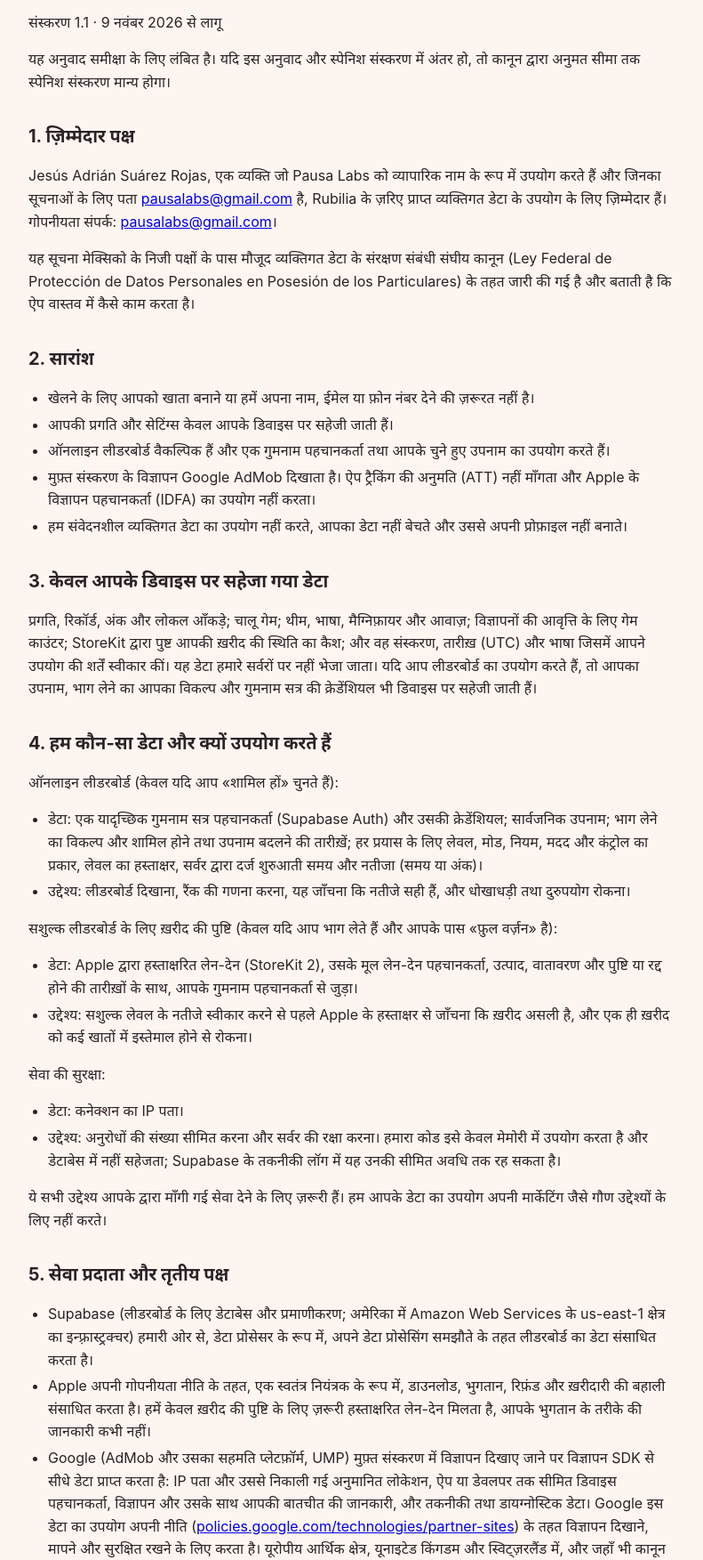
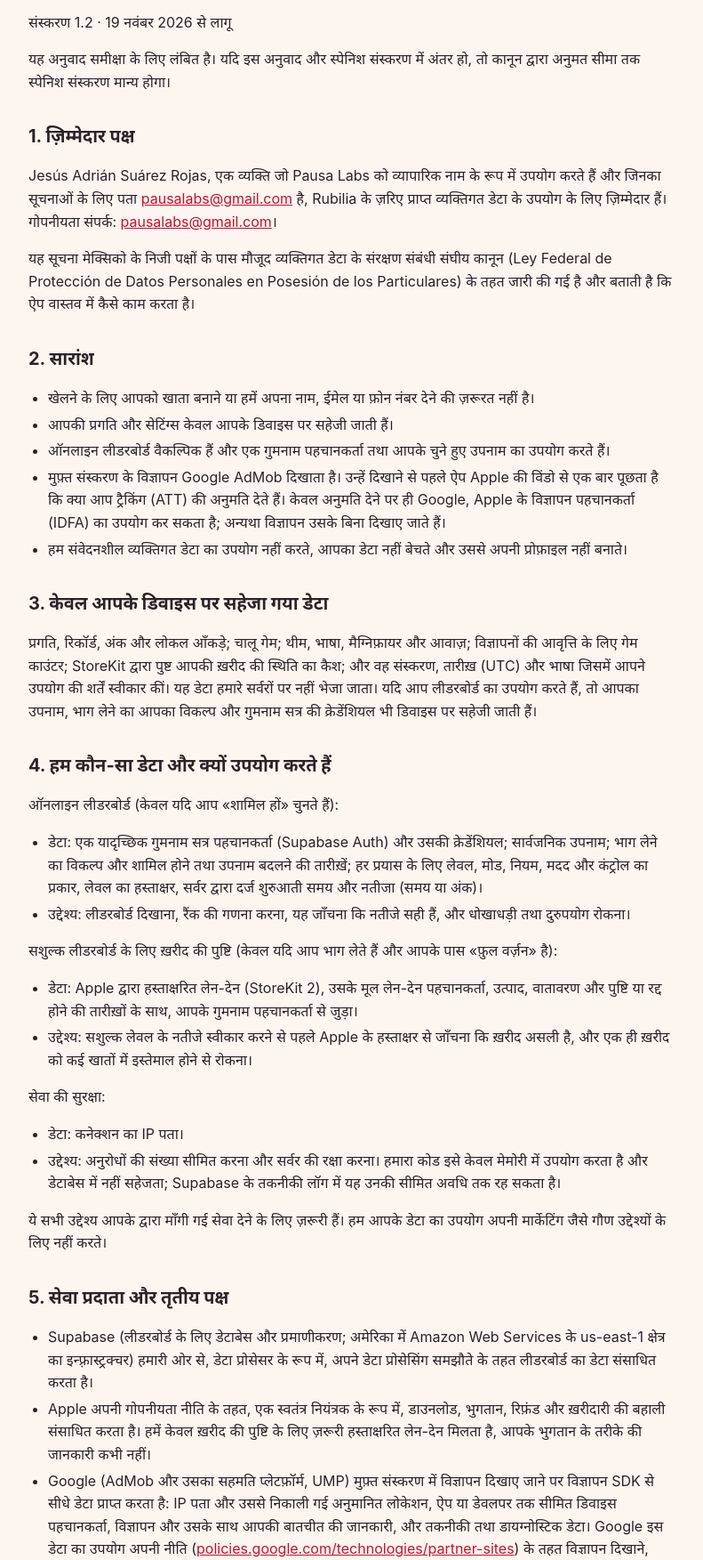
Before and after one commit to PausaLabs/PausaLabs.github.io, a plain HTML site: page rubilia/hi/privacidad.html in a window 1280 px wide. Shown: the part 156-1909 px from the top of the page at 89% size, without its empty margins (244-1035 px from the left). Drawn offline with Linux system fonts and the light colour scheme.

Commit message:
Rubilia: aviso de privacidad hi (ATT)

```diff
--- a/rubilia/hi/privacidad.html
+++ b/rubilia/hi/privacidad.html
@@ -8,6 +8,7 @@ body{margin:0;background:var(--fondo);color:var(--tinta);font:16px/1.6 -apple-sy
 main{max-width:760px;margin:0 auto;padding:24px 16px 64px}
 header{display:flex;flex-wrap:wrap;gap:8px 16px;align-items:center;justify-content:space-between;margin-bottom:24px}
 .marca{font-weight:800;font-size:20px;color:var(--tinta);text-decoration:none}
+a{color:var(--acento)}
 nav a,.idiomas a{color:var(--acento);text-decoration:none;font-weight:600}
 nav{display:flex;flex-wrap:wrap;gap:12px}
 h1{font-size:28px;line-height:1.25;margin:8px 0 4px}h2{font-size:20px;margin:32px 0 8px}
@@ -18,11 +19,12 @@ ul{padding-left:22px}li{margin:4px 0}
 select{font:inherit;padding:6px 8px;border-radius:8px;border:1px solid var(--borde);background:var(--panel);color:var(--tinta)}
 footer{margin-top:48px;color:var(--suave);font-size:14px}
 a:focus-visible,select:focus-visible{outline:3px solid var(--acento);outline-offset:2px}
+.descargar{display:inline-block;margin:12px 0 4px;padding:12px 20px;border-radius:14px;background:var(--acento);color:#fff!important;font-weight:800;text-decoration:none}
 </style></head><body><main>
 <header><a class="marca" href="../../index.html">Rubilia · Pausa Labs</a><label><span class="meta">भाषा </span><select onchange="location.href=this.value" aria-label="भाषा"><option value="../../es/privacidad.html">Español</option><option value="../../en/privacidad.html">English</option><option value="../../fr/privacidad.html">Français</option><option value="../../de/privacidad.html">Deutsch</option><option value="../../it/privacidad.html">Italiano</option><option value="../../pt_BR/privacidad.html">Português (Brasil)</option><option value="../../pt_PT/privacidad.html">Português (Portugal)</option><option value="../../nl/privacidad.html">Nederlands</option><option value="../../pl/privacidad.html">Polski</option><option value="../../ru/privacidad.html">Русский</option><option value="../../uk/privacidad.html">Українська</option><option value="../../tr/privacidad.html">Türkçe</option><option value="../../ja/privacidad.html">日本語</option><option value="../../ko/privacidad.html">한국어</option><option value="../../zh_CN/privacidad.html">简体中文</option><option value="../../zh_TW/privacidad.html">繁體中文</option><option value="../../hi/privacidad.html" selected>हिन्दी</option></select></label></header>
 <nav aria-label="Rubilia"><a href="privacidad.html">गोपनीयता सूचना</a><a href="terminos.html">उपयोग की शर्तें</a><a href="soporte.html">सहायता</a></nav>
 <h1>Rubilia गोपनीयता सूचना</h1>
-<p>संस्करण 1.1 · 9 नवंबर 2026 से लागू</p>
+<p>संस्करण 1.2 · 19 नवंबर 2026 से लागू</p>
 <p>यह अनुवाद समीक्षा के लिए लंबित है। यदि इस अनुवाद और स्पेनिश संस्करण में अंतर हो, तो कानून द्वारा अनुमत सीमा तक स्पेनिश संस्करण मान्य होगा।</p>
 <h2>1. ज़िम्मेदार पक्ष</h2>
 <p>Jesús Adrián Suárez Rojas, एक व्यक्ति जो Pausa Labs को व्यापारिक नाम के रूप में उपयोग करते हैं और जिनका सूचनाओं के लिए पता <a href="mailto:pausalabs@gmail.com">pausalabs@gmail.com</a> है, Rubilia के ज़रिए प्राप्त व्यक्तिगत डेटा के उपयोग के लिए ज़िम्मेदार हैं। गोपनीयता संपर्क: <a href="mailto:pausalabs@gmail.com">pausalabs@gmail.com</a>।</p>
@@ -32,7 +34,7 @@ a:focus-visible,select:focus-visible{outline:3px solid var(--acento);outline-off
 <li>खेलने के लिए आपको खाता बनाने या हमें अपना नाम, ईमेल या फ़ोन नंबर देने की ज़रूरत नहीं है।</li>
 <li>आपकी प्रगति और सेटिंग्स केवल आपके डिवाइस पर सहेजी जाती हैं।</li>
 <li>ऑनलाइन लीडरबोर्ड वैकल्पिक हैं और एक गुमनाम पहचानकर्ता तथा आपके चुने हुए उपनाम का उपयोग करते हैं।</li>
-<li>मुफ़्त संस्करण के विज्ञापन Google AdMob दिखाता है। ऐप ट्रैकिंग की अनुमति (ATT) नहीं माँगता और Apple के विज्ञापन पहचानकर्ता (IDFA) का उपयोग नहीं करता।</li>
+<li>मुफ़्त संस्करण के विज्ञापन Google AdMob दिखाता है। उन्हें दिखाने से पहले ऐप Apple की विंडो से एक बार पूछता है कि क्या आप ट्रैकिंग (ATT) की अनुमति देते हैं। केवल अनुमति देने पर ही Google, Apple के विज्ञापन पहचानकर्ता (IDFA) का उपयोग कर सकता है; अन्यथा विज्ञापन उसके बिना दिखाए जाते हैं।</li>
 <li>हम संवेदनशील व्यक्तिगत डेटा का उपयोग नहीं करते, आपका डेटा नहीं बेचते और उससे अपनी प्रोफ़ाइल नहीं बनाते।</li>
 </ul>
 <h2>3. केवल आपके डिवाइस पर सहेजा गया डेटा</h2>
@@ -58,7 +60,7 @@ a:focus-visible,select:focus-visible{outline:3px solid var(--acento);outline-off
 <ul>
 <li>Supabase (लीडरबोर्ड के लिए डेटाबेस और प्रमाणीकरण; अमेरिका में Amazon Web Services के us-east-1 क्षेत्र का इन्फ़्रास्ट्रक्चर) हमारी ओर से, डेटा प्रोसेसर के रूप में, अपने डेटा प्रोसेसिंग समझौते के तहत लीडरबोर्ड का डेटा संसाधित करता है।</li>
 <li>Apple अपनी गोपनीयता नीति के तहत, एक स्वतंत्र नियंत्रक के रूप में, डाउनलोड, भुगतान, रिफ़ंड और ख़रीदारी की बहाली संसाधित करता है। हमें केवल ख़रीद की पुष्टि के लिए ज़रूरी हस्ताक्षरित लेन-देन मिलता है, आपके भुगतान के तरीके की जानकारी कभी नहीं।</li>
-<li>Google (AdMob और उसका सहमति प्लेटफ़ॉर्म, UMP) मुफ़्त संस्करण में विज्ञापन दिखाए जाने पर विज्ञापन SDK से सीधे डेटा प्राप्त करता है: IP पता और उससे निकाली गई अनुमानित लोकेशन, ऐप या डेवलपर तक सीमित डिवाइस पहचानकर्ता, विज्ञापन और उसके साथ आपकी बातचीत की जानकारी, और तकनीकी तथा डायग्नोस्टिक डेटा। Google इस डेटा का उपयोग अपनी नीति (<a href="https://policies.google.com/technologies/partner-sites">policies.google.com/technologies/partner-sites</a>) के तहत विज्ञापन दिखाने, मापने और सुरक्षित रखने के लिए करता है। यूरोपीय आर्थिक क्षेत्र, यूनाइटेड किंगडम और स्विट्ज़रलैंड में, और जहाँ भी कानून इसकी माँग करता है, Google पहले UMP के ज़रिए व्यक्तिगत विज्ञापनों के लिए आपकी सहमति माँगता है; उपयोग की शर्तें स्वीकार करना वह सहमति नहीं है। «फ़ुल वर्ज़न» के साथ कोई विज्ञापन न माँगा जाता है न दिखाया जाता है।</li>
+<li>Google (AdMob और उसका सहमति प्लेटफ़ॉर्म, UMP) मुफ़्त संस्करण में विज्ञापन दिखाए जाने पर विज्ञापन SDK से सीधे डेटा प्राप्त करता है: IP पता और उससे निकाली गई अनुमानित लोकेशन, ऐप या डेवलपर तक सीमित डिवाइस पहचानकर्ता, विज्ञापन और उसके साथ आपकी बातचीत की जानकारी, और तकनीकी तथा डायग्नोस्टिक डेटा। Google इस डेटा का उपयोग अपनी नीति (<a href="https://policies.google.com/technologies/partner-sites">policies.google.com/technologies/partner-sites</a>) के तहत विज्ञापन दिखाने, मापने और सुरक्षित रखने के लिए करता है। यूरोपीय आर्थिक क्षेत्र, यूनाइटेड किंगडम और स्विट्ज़रलैंड में, और जहाँ भी कानून इसकी माँग करता है, Google पहले UMP के ज़रिए व्यक्तिगत विज्ञापनों के लिए आपकी सहमति माँगता है; उपयोग की शर्तें स्वीकार करना वह सहमति नहीं है। अगर आपने ट्रैकिंग (ATT) की अनुमति दी है, तो उसे Apple का विज्ञापन पहचानकर्ता (IDFA) भी मिलता है। «फ़ुल वर्ज़न» के साथ कोई विज्ञापन न माँगा जाता है न दिखाया जाता है।</li>
 </ul>
 <p>इन मामलों के अलावा, हम डेटा केवल तभी अधिकारियों को देंगे जब कोई कानून या सक्षम आदेश इसकी माँग करे।</p>
 <h2>6. अंतरराष्ट्रीय हस्तांतरण</h2>
@@ -76,7 +78,7 @@ a:focus-visible,select:focus-visible{outline:3px solid var(--acento);outline-off
 <ul>
 <li>लीडरबोर्ड: भाग लेना वैकल्पिक है। आप «भाग लेना बंद करें» से रुक सकते हैं।</li>
 <li>विज्ञापन: जब आपके क्षेत्र के लिए Google इसकी माँग करता है, तो «परिचय» में «विज्ञापन गोपनीयता» दिखता है ताकि आप अपनी सहमति देख या वापस ले सकें। «फ़ुल वर्ज़न» ख़रीदने से विज्ञापन हट जाते हैं।</li>
-<li>ट्रैकिंग: ऐप दूसरी कंपनियों के ऐप्स में आपको ट्रैक करने की अनुमति नहीं माँगता।</li>
+<li>ट्रैकिंग: मुफ़्त संस्करण में Apple की विंडो पूछती है कि क्या आप दूसरी कंपनियों के ऐप्स में ट्रैकिंग (ATT) की अनुमति देते हैं। आप सेटिंग्स › गोपनीयता और सुरक्षा › ट्रैकिंग में कभी भी अपना जवाब बदल सकते हैं। «फ़ुल वर्ज़न» में यह नहीं पूछा जाता।</li>
 <li>ऐप अनइंस्टॉल करके आप डिवाइस का सारा डेटा मिटा सकते हैं।</li>
 <li>मिटाना: «मेरा लीडरबोर्ड डेटा मिटाएँ» सर्वर से आपका डेटा मिटाता है और आपका गुमनाम सत्र बंद करता है; आपकी प्रगति, सेटिंग्स और ख़रीद नहीं बदलतीं, और जब तक आप ख़ुद न चुनें, आप फिर से भाग नहीं लेंगे।</li>
 </ul>
```
